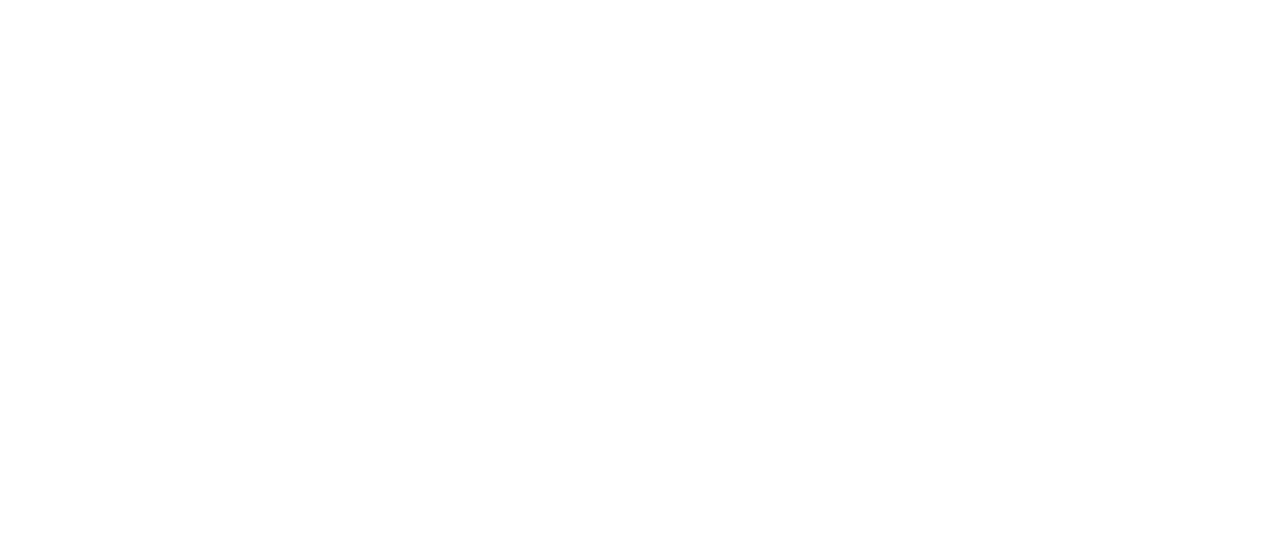
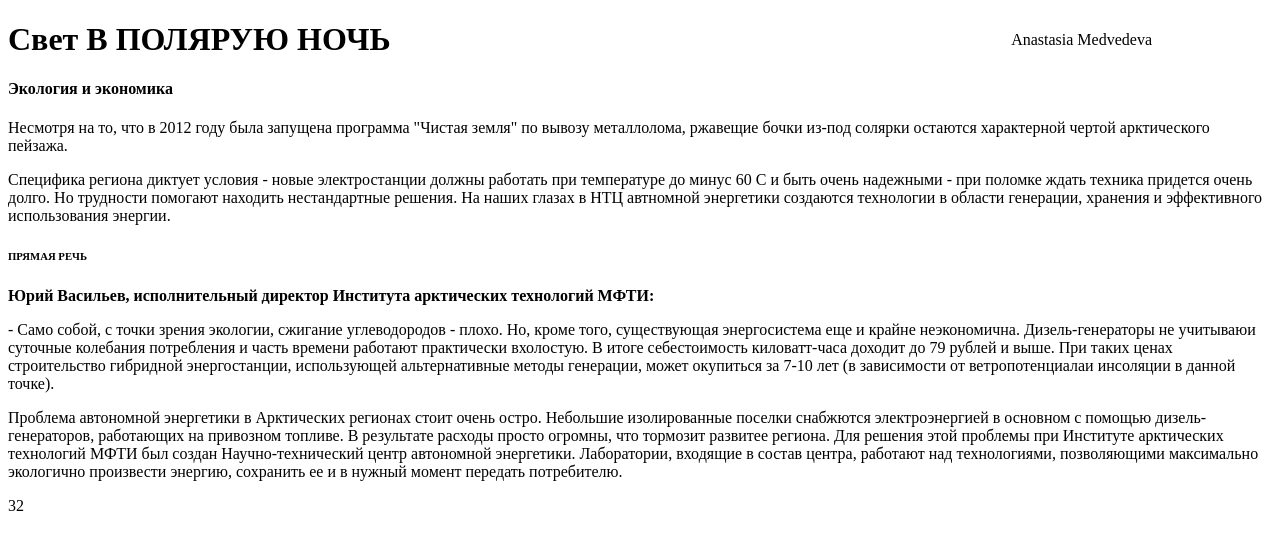
Before and after one commit to WebHeroSchool/addindstyles, a plain HTML site: page index.html in a window 1280 px wide. Drawn offline with Linux system fonts and the light colour scheme.

Commit message:
new index.html

```diff
--- a/index.html
+++ b/index.html
@@ -1,2 +1,49 @@
 <!Doctype html>
 <html lang="ru">
+<head>
+  <meta charset="utf-8">
+  <title>Module</title>
+  <link rel="stylesheet" href="./style.css">
+
+</head>
+
+<body>
+  <header>
+   <span style="float: right; padding: 10px;margin-right: 110px">
+     <nav> <a>Anastasia Medvedeva</a></nav>
+   </span>
+
+   <h1>Свет В ПОЛЯРУЮ НОЧЬ</h1>
+  </header>
+
+  <section>
+    <aside>
+      <h4>
+        Экология и экономика
+      </h4>
+      <p>
+        Несмотря на то, что в 2012 году была запущена программа "Чистая земля" по вывозу металлолома, ржавещие бочки из-под солярки остаются характерной чертой арктического пейзажа.
+      </p>
+      <p> Специфика региона диктует условия - новые электростанции должны работать при температуре до минус 60 С и быть очень надежными - при поломке ждать техника придется очень долго. Но трудности помогают находить нестандартные решения. На наших глазах в НТЦ автномной энергетики создаются технологии в области генерации, хранения и эффективного использования энергии.
+      </p>
+      <h6>
+        ПРЯМАЯ РЕЧЬ
+      </h6>
+      <p>
+        <b>Юрий Васильев, исполнительный директор Института арктических технологий МФТИ:</b>
+      </p>
+      <p>
+        - Само собой, с точки зрения экологии, сжигание углеводородов - плохо. Но, кроме того, существующая энергосистема еще и крайне неэкономична. Дизель-генераторы не учитываюи суточные колебания потребления и часть времени работают практически вхолостую. В итоге себестоимость киловатт-часа доходит до 79 рублей и выше. При таких ценах строительство гибридной энергостанции, использующей альтернативные методы генерации, может окупиться за 7-10 лет (в зависимости от ветропотенциалаи инсоляции в данной точке).
+      </p>
+    </aside>
+    <article>
+      <p>
+        Проблема автономной энергетики в Арктических регионах стоит очень остро. Небольшие изолированные поселки снабжются электроэнергией в основном с помощью дизель-генераторов, работающих на привозном топливе. В результате расходы просто огромны, что тормозит развитее региона. Для решения этой проблемы при Институте арктических технологий МФТИ был создан Научно-технический центр автономной энергетики. Лаборатории, входящие в состав центра, работают над технологиями, позволяющими максимально экологично произвести энергию, сохранить ее и в нужный момент передать потребителю.
+      </p>
+
+    </article>
+  </section>
+
+  <span style=margin-left: -170px;">32</span>
+</body>
+</html>
```
